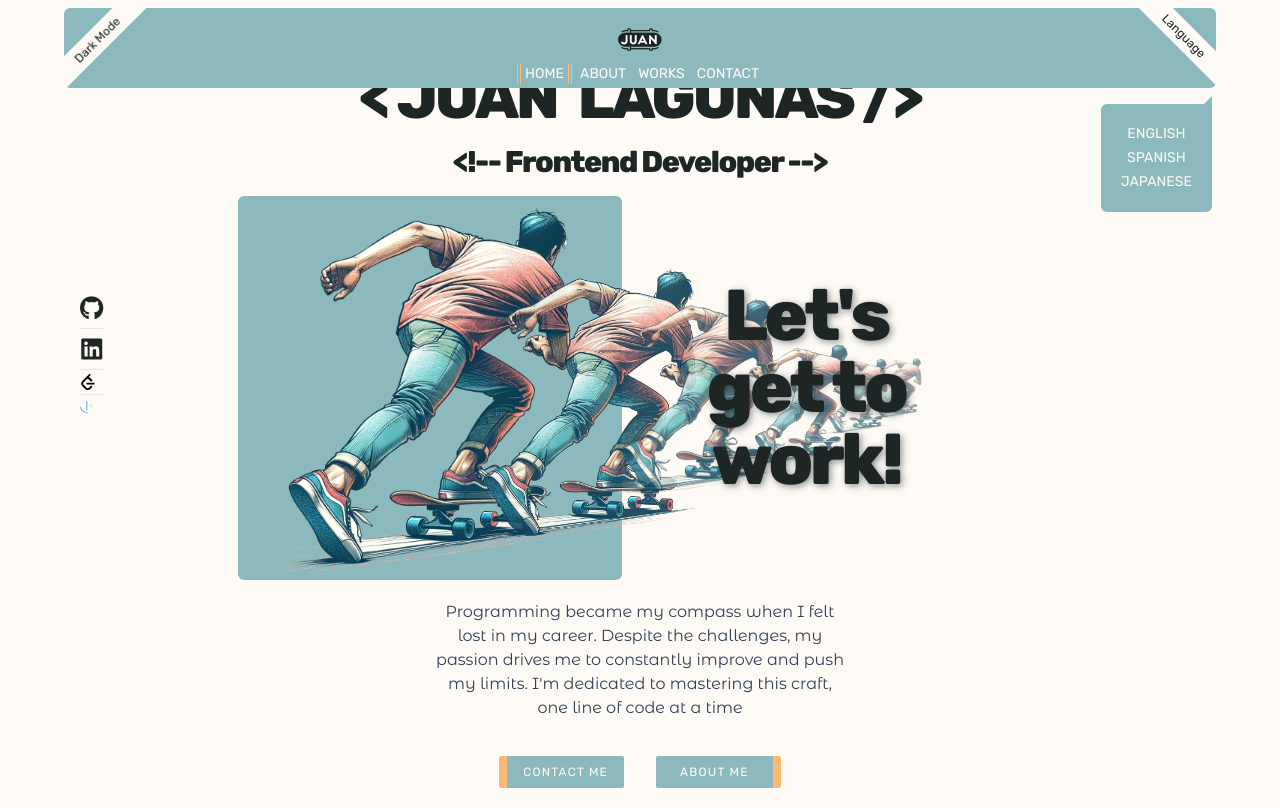
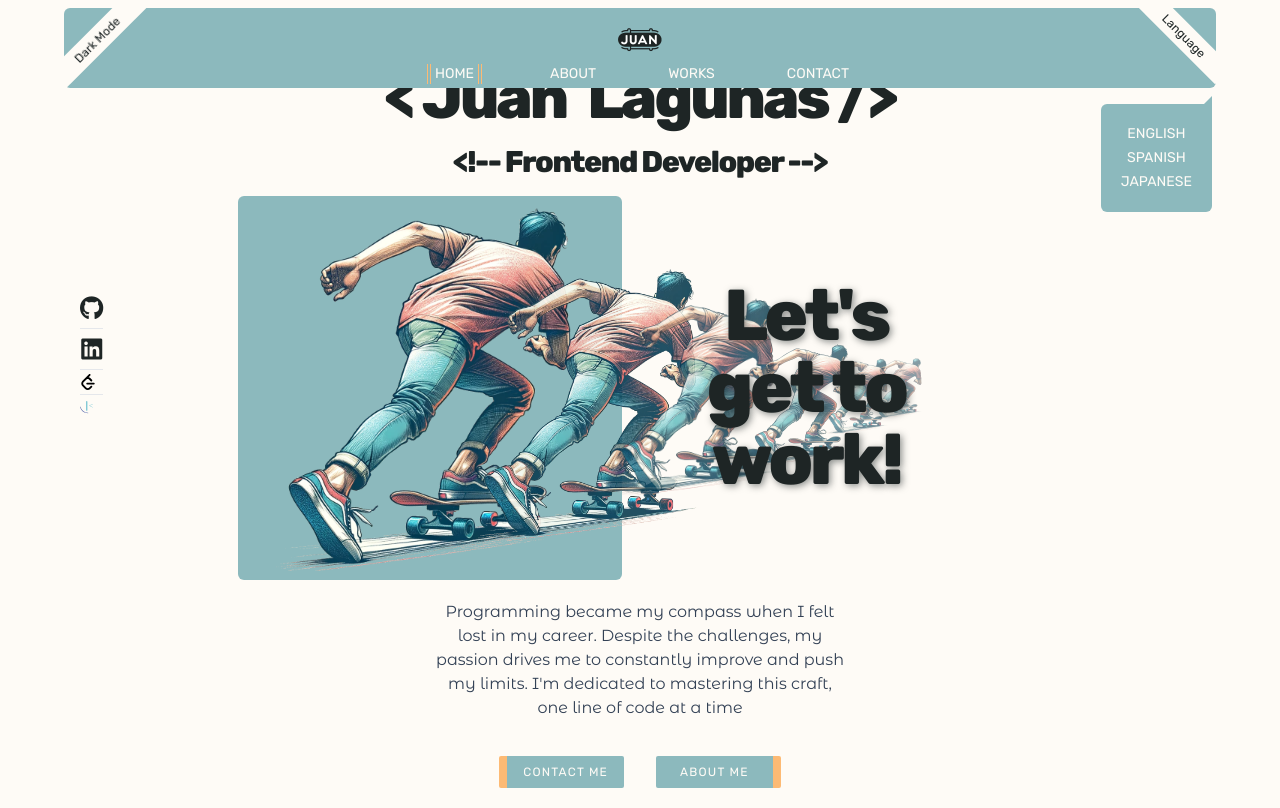
Before and after one commit to dev-jLagunas/juan-portfolio, a Vue app: page / in a window 1280 px wide. Built offline with nearby package versions, Linux system fonts and the light colour scheme.

Commit message:
feat(TitleHeader): create title header component for reasuable header throughout my components.

```diff
--- a/src/components/AppNavbar.vue
+++ b/src/components/AppNavbar.vue
@@ -21,7 +21,7 @@ const props = defineProps(["isDarkMode"]);
       {{ isDarkMode ? "Light Mode" : "Dark Mode" }}
     </button>
     <ul
-      class="flex justify-center gap-1 items-center w-full text-sm -mt-2 cursor-pointer pb-1"
+      class="flex justify-center sm:gap-8 lg:gap-16 gap-1 items-center w-full text-sm -mt-2 cursor-pointer pb-1"
     >
       <router-link to="/" active-class="active" class="px-1">HOME</router-link>
       <router-link to="/about" active-class="active" class="px-1"
--- /dev/null
+++ b/src/components/TitleHeader.vue
@@ -0,0 +1,23 @@
+<script setup>
+// Props
+const props = defineProps({
+  titleOne: String,
+  titleTwo: String,
+  comment: String,
+});
+</script>
+
+<template>
+  <h1
+    class="text-5xl tracking-tighter font-extrabold font-rubik text-center text-dark-color dark:text-light-color sm:text-6xl"
+  >
+    &lt; {{ titleOne }}
+    <span class="block sm:inline sm:pl-3">{{ titleTwo }} /&gt;</span>
+  </h1>
+
+  <h2
+    class="font-rubik font-extrabold tracking-tighter text-center sm:my-4 sm:text-2xl lg:text-3xl"
+  >
+    &lt;!-- {{ comment }} --&gt;
+  </h2>
+</template>
--- a/src/views/AboutView.vue
+++ b/src/views/AboutView.vue
@@ -1,3 +1,13 @@
+<script setup></script>
+
 <template>
-  <h1>about view here</h1>
+  <section class="pt-24 w-90vw mx-auto">
+    <h1
+      class="text-5xl tracking-tighter font-extrabold font-rubik text-center text-dark-color dark:text-light-color sm:text-6xl"
+    >
+      &lt; ABOUT ME /&gt;
+    </h1>
+  </section>
 </template>
+
+<style scoped></style>
--- a/src/views/HomeView.vue
+++ b/src/views/HomeView.vue
@@ -1,21 +1,21 @@
 <script setup>
 import skaterSketch from "@/assets/images/skatersketch.png";
 import ButtonsWrapper from "@/components/ButtonsWrapper.vue";
+import TitleHeader from "@/components/TitleHeader.vue";
+
+// Props to pass down
+const titleOne = "Juan";
+const titleTwo = "Lagunas";
+const comment = "Frontend Developer";
 </script>
 
 <template>
   <section class="relative h-screen flex flex-col justify-center pt-10">
-    <h1
-      class="text-5xl tracking-tighter font-extrabold font-rubik text-center text-dark-color dark:text-light-color sm:text-6xl"
-    >
-      &lt; JUAN <span class="block sm:inline sm:pl-3">LAGUNAS /&gt;</span>
-    </h1>
-
-    <h2
-      class="font-rubik font-extrabold tracking-tighter text-center sm:my-4 sm:text-2xl lg:text-3xl"
-    >
-      &lt;!-- Frontend Developer --&gt;
-    </h2>
+    <title-header
+      :titleOne="titleOne"
+      :titleTwo="titleTwo"
+      :comment="comment"
+    />
     <figure class="custom-width lg:mx-auto lg:flex relative lg:items-center">
       <img
         :src="skaterSketch"
```
